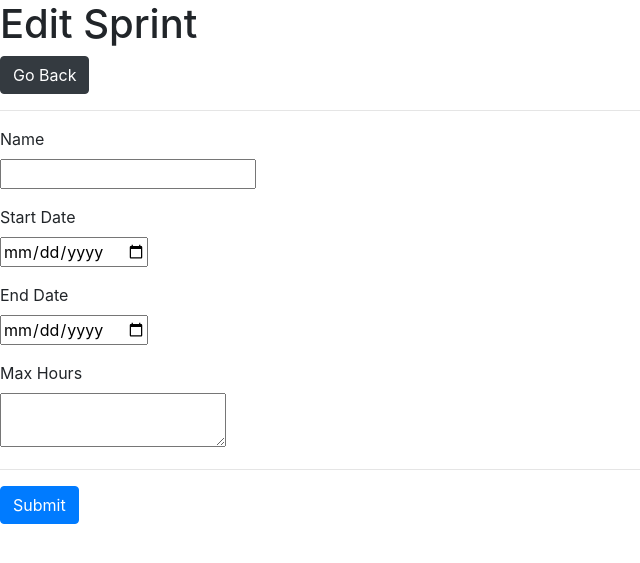
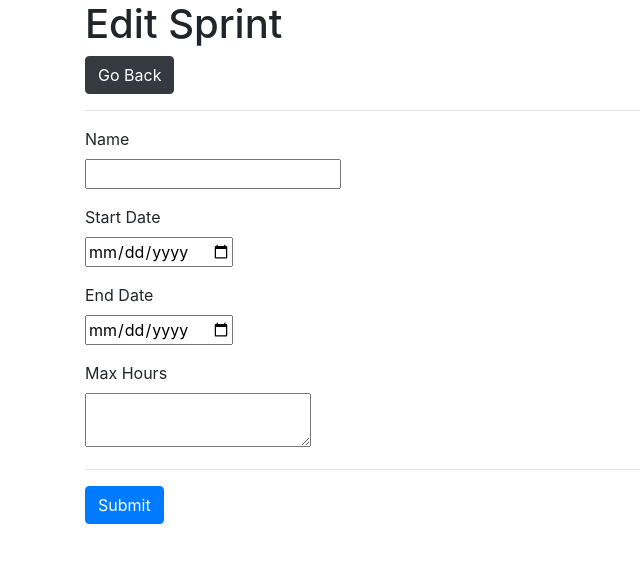
Before and after one commit to andythsu/COMP3297, a Django app: template wolfpack/templates/SprintUpdate.html in a window 1280 px wide. Shown: the top 563 px of the page, without its empty margins (0-640 px from the left). Run offline with Django 3.2, Linux system fonts and the light colour scheme; the template is opened without the code that fills it, so the values that code supplies are empty; some libraries are stand-ins or nearby versions.

Commit message:
Display contexts in the middle of a webpage

```diff
--- a/wolfpack/SprintBacklogViews.py
+++ b/wolfpack/SprintBacklogViews.py
@@ -38,7 +38,7 @@ def insert(request, proId):
             startDate=request.POST['startDate'],
             endDate=request.POST['endDate'],
             maxHours=request.POST['maxHours'],
-            status=SprintStatusEnum.IN_PROGRESS,
+            status=SprintStatusEnum.IN_PROGRESS.value,
             # this will restrict user from editing the sprint backlog detail after they create it
             projectId=proId
         )
--- a/wolfpack/templates/SprintBacklogDetail.html
+++ b/wolfpack/templates/SprintBacklogDetail.html
@@ -9,7 +9,7 @@
   </head>
   <body>
 
-{#    <div class='container'>#}
+    <div class='container'>
 
 <header>
       <h1>Sprint Backlog for {{sprint.name}}</h1>
--- a/wolfpack/templates/SprintTaskAdd.html
+++ b/wolfpack/templates/SprintTaskAdd.html
@@ -9,7 +9,7 @@
   </head>
   <body>
 
-{#    <div class='container'>#}
+    <div class='container'>
 
 
 <header>
--- a/wolfpack/templates/SprintUpdate.html
+++ b/wolfpack/templates/SprintUpdate.html
@@ -9,7 +9,7 @@
   </head>
   <body>
 
-{#    <div class='container'>#}
+    <div class='container'>
 
 <header>
       <h1>Edit Sprint {{sprint.name}}</h1>
--- a/wolfpack/templates/partials/header.html
+++ b/wolfpack/templates/partials/header.html
@@ -34,3 +34,4 @@
       <hr>
     </header>
     </div>
+  <div class='container'>
--- a/wolfpack/templates/partials/header_addproject.html
+++ b/wolfpack/templates/partials/header_addproject.html
@@ -34,3 +34,4 @@
       <a class='btn btn-dark' href="{{ url_to_go_back }}">Go Back</a>
       <hr>
     </header>
+  <div class='container'>
```
